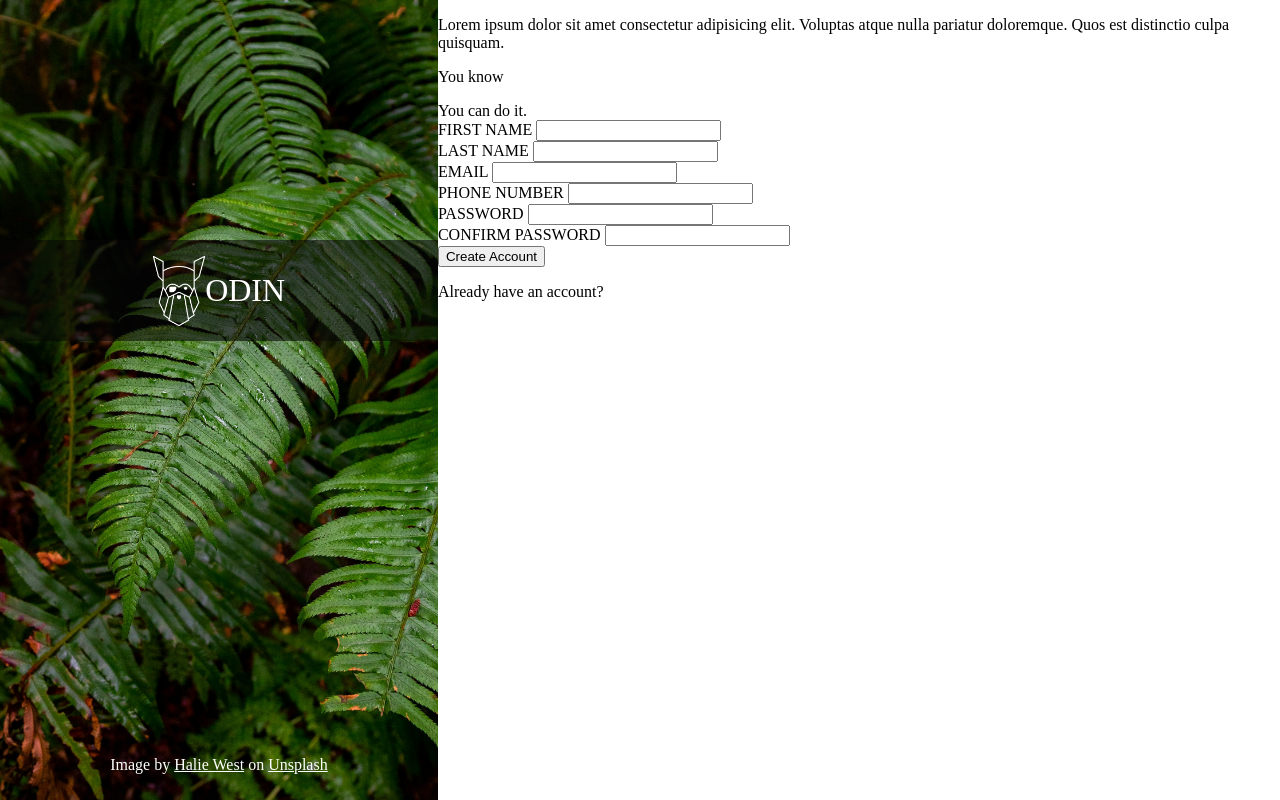
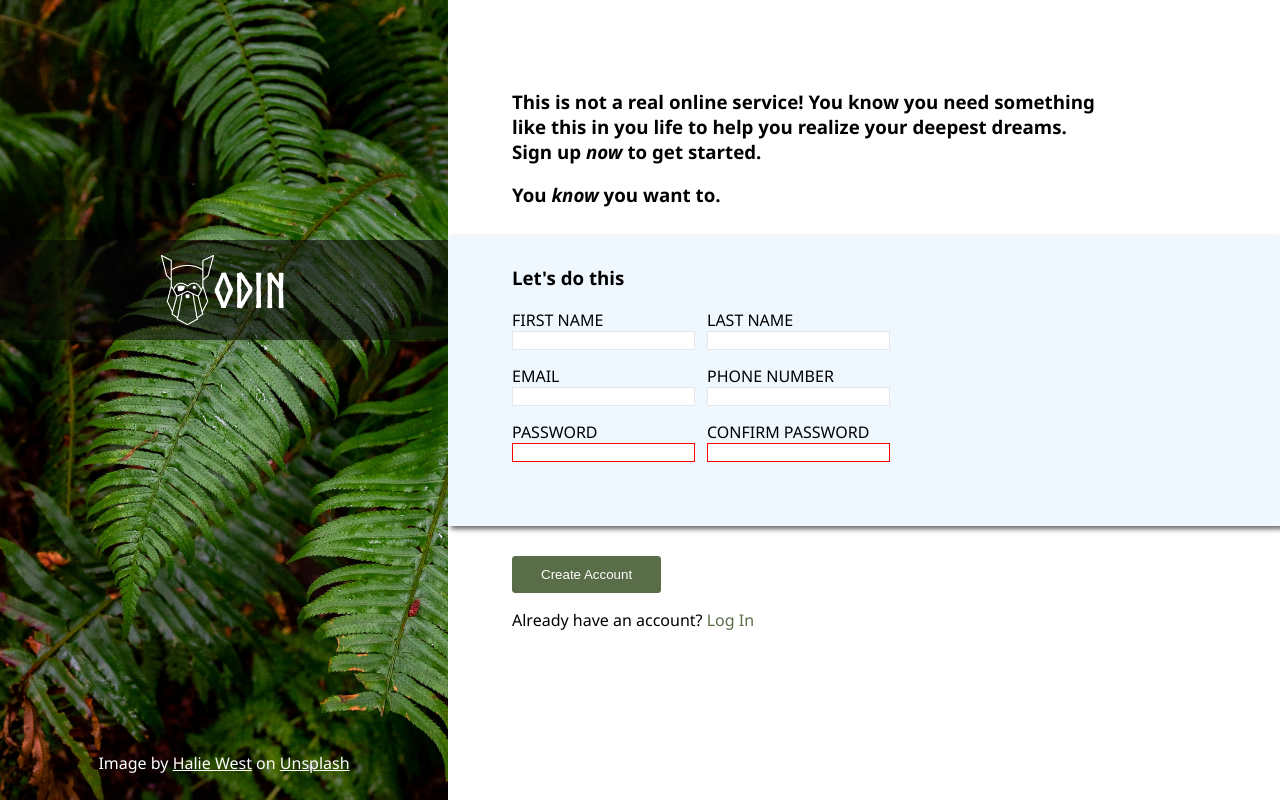
Before and after one commit to fredymarb/odin-signup-form, a plain HTML site: page index.html in a window 1280 px wide. Drawn offline with Linux system fonts and the light colour scheme.

Commit message:
finish project

```diff
--- a/css/style.css
+++ b/css/style.css
@@ -4,12 +4,20 @@
   --accent-color: #596D48;
 }
 
+@font-face {
+  font-family: norse-bold;
+  src: url(../fonts/Norse-Bold.otf);
+}
+
 body {
   margin: 0;
   padding: 0;
+  width: 100vw;
+  height: 100vh;
   display: flex;
   flex-direction: row;
-  height: 100vh;
+  box-sizing: border-box;
+  font-family: 'Segoe UI', Tahoma, Geneva, Verdana, sans-serif;
 }
 
 #main-div-left {
@@ -17,6 +25,7 @@ body {
   background-size: cover;
   background-repeat: no-repeat;
   width: 35vw;
+  height: auto;
   position: relative;
   display: flex;
   flex-direction: column;
@@ -25,6 +34,7 @@ body {
 
 #hero-container {
   width: 100%;
+  height: 100px;
   display: flex;
   justify-content: center;
   align-items: center;
@@ -40,7 +50,8 @@ body {
 
 #hero-text {
   color: var(--primary-color);
-  font-size: xx-large;
+  font-size: 3rem;
+  font-family: norse-bold;
 }
 
 #hero-footer {
@@ -54,6 +65,68 @@ a {
   color: var(--primary-color);
 }
 
+input {
+  border: 1px solid #E5E7EB;
+}
+
+input[type="password"]:focus {
+  border: 1px solid green;
+}
+
+input[type="password"]:invalid {
+  border: 1px solid red;
+}
+
 #main-div-right {
+  width: 65vw;
+}
 
+header {
+  padding-top: 70px;
+  padding-right: 70px;
+  padding-bottom: 10px;
+  padding-left: 5vw;
 }
+
+main {
+  height: 63vh;
+  width: 100%;
+}
+
+#form-main {
+  padding-top: 10px;
+  padding-left: 5vw;
+  background-color: aliceblue;
+  height: 35vh;
+  box-shadow: 3px 3px 5px rgba(0, 0, 0, 0.6);
+}
+
+.input-card-container {
+  display: flex;
+  gap: 12px;
+}
+
+.input-card {
+  display: flex;
+  flex-direction: column;
+  margin-bottom: 15px;
+}
+
+#form-footer {
+  padding-left: 5vw;
+  margin-top: 30px;
+}
+
+button[type="submit"] {
+  background-color: var(--accent-color);
+  color: var(--primary-color);
+  padding: 10px 28px;
+  border: 1px solid var(--accent-color);
+  border-radius: 3px;
+  cursor: pointer;
+}
+
+#login-link {
+  color: var(--accent-color);
+  text-decoration: none;
+}
--- a/index.html
+++ b/index.html
@@ -4,6 +4,7 @@
     <meta charset="UTF-8">
     <meta name="viewport" content="width=device-width, initial-scale=1.0">
     <link rel="stylesheet" href="css/style.css">
+    <script defer src="js/main.js"></script>
     <title>Document</title>
   </head>
   <body>
@@ -17,52 +18,52 @@
 
     <div id="main-div-right">
       <header>
-        <p>Lorem ipsum dolor sit amet consectetur adipisicing elit. Voluptas atque nulla pariatur doloremque. Quos est distinctio culpa quisquam.</p>
-        <p>You know</p>
+        <h3>This is not a real online service! You know you need something <br> like this in you life to help you realize your deepest dreams. <br> Sign up <i>now</i> to get started.</h3>
+        <h3>You <i>know</i> you want to.</h3>
       </header>
 
       <main>
         <form action="#">
-          <div id="form-header">You can do it.</div>
+          <div id="form-main">
+            <h3>Let's do this</h3>
 
-          <div id="form-main">
             <div class="input-card-container">
               <div class="input-card">
                 <label for="first-name">FIRST NAME</label>
-                <input type="text" id="first-name" name="first-name">
+                <input type="text" id="first-name" name="first-name" required>
               </div>
               <div class="input-card">
                 <label for="last-name">LAST NAME</label>
-                <input type="text" id="last-name" name="last-name">
+                <input type="text" id="last-name" name="last-name" required>
               </div>
             </div>
 
             <div class="input-card-container">
               <div class="input-card">
                 <label for="email">EMAIL</label>
-                <input type="email" id="email" name="email">
+                <input type="email" id="email" name="email" required>
               </div>
               <div class="input-card">
                 <label for="phone-number">PHONE NUMBER</label>
-                <input type="tel" id="phone-number" name="phone-number">
+                <input type="tel" id="phone-number" name="phone-number" required>
               </div>
             </div>
 
             <div class="input-card-container">
               <div class="input-card">
                 <label for="password">PASSWORD</label>
-                <input type="password" id="password" name="password">
+                <input type="password" id="password" name="password" required>
               </div>
               <div class="input-card">
                 <label for="confirm-password">CONFIRM PASSWORD</label>
-                <input type="password" id="confirm-password" name="confirm-password">
+                <input type="password" id="confirm-password" name="confirm-password" required>
               </div>
             </div>
           </div>
 
           <div id="form-footer">
-            <button type="submit">Create Account</button>
-            <p>Already have an account? <a href="#">Log In</a></p>
+            <button id="submit-btn" type="submit">Create Account</button>
+            <p>Already have an account? <a href="#" id="login-link">Log In</a></p>
           </div>
         </form>
       </main>
--- /dev/null
+++ b/js/main.js
@@ -0,0 +1,14 @@
+function validatePasswords(event) {
+  const password = document.querySelector("#password").value;
+  const confirmPassword = document.querySelector("#confirm-password").value;
+
+  if (password !== confirmPassword) {
+    event.preventDefault();
+    alert("passwords do not match!");
+  }
+}
+
+const createAccount = document.querySelector("#submit-btn");
+createAccount.addEventListener("click", e => {
+  validatePasswords(e);
+});
```
Also changed, not shown: fonts/Norse-Bold.otf (added).
